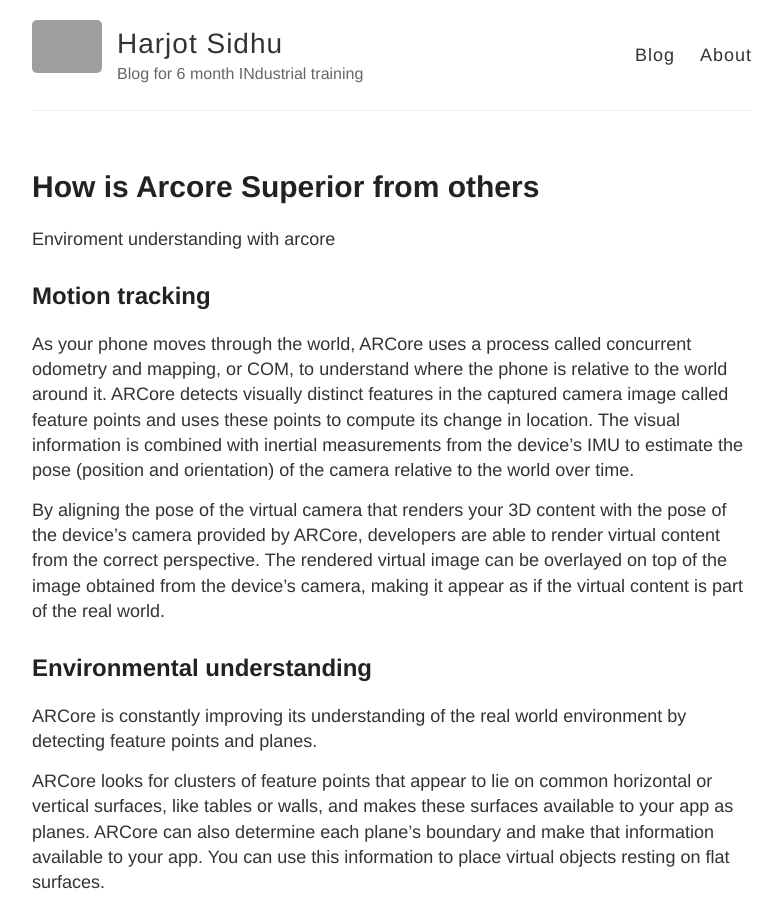
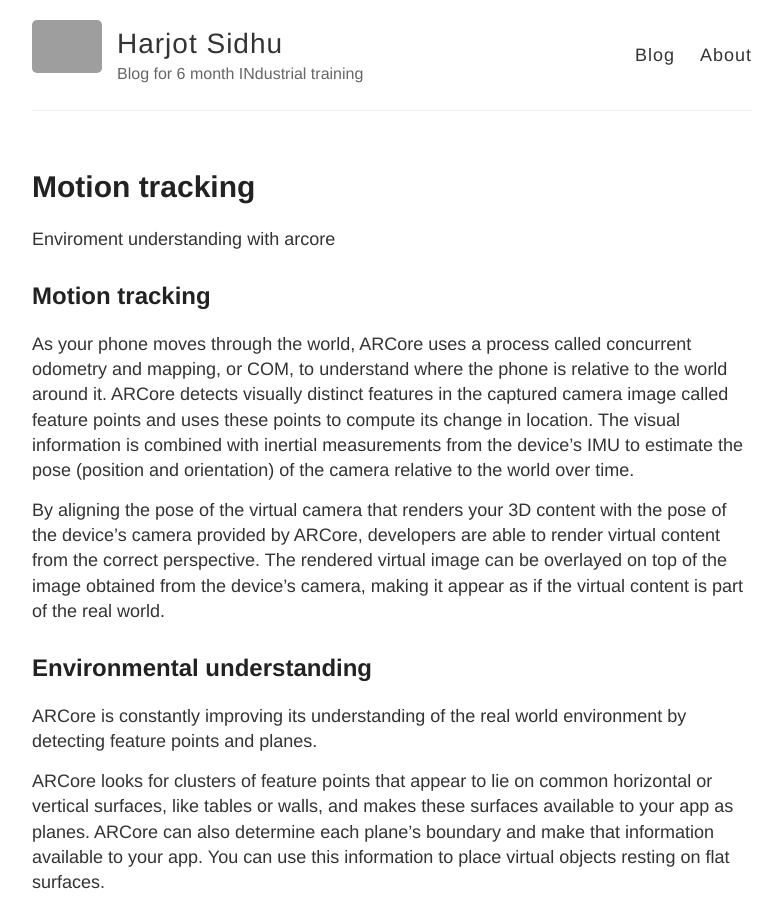
Before and after one commit to Ishmeetblog/ishmeetblog.github.io, a Jekyll site: the page built from _posts/2018-12-17-arcore-env.md, in a window 1280 px wide and 900 px high. Shown: the whole window, without its empty margins (248-1030 px from the left). Built offline with Jekyll 4.4.1, drawn with Linux system fonts in a browser that asks for light colours; grey boxes are pictures that could not be loaded.

Commit message:
Update 2018-12-17-arcore-env.md

```diff
--- a/_posts/2018-12-17-arcore-env.md
+++ b/_posts/2018-12-17-arcore-env.md
@@ -1,6 +1,6 @@
 ---
 layout: post
-title: How is Arcore Superior from others
+title: Motion tracking
 ---
 Enviroment understanding with arcore
 
```
